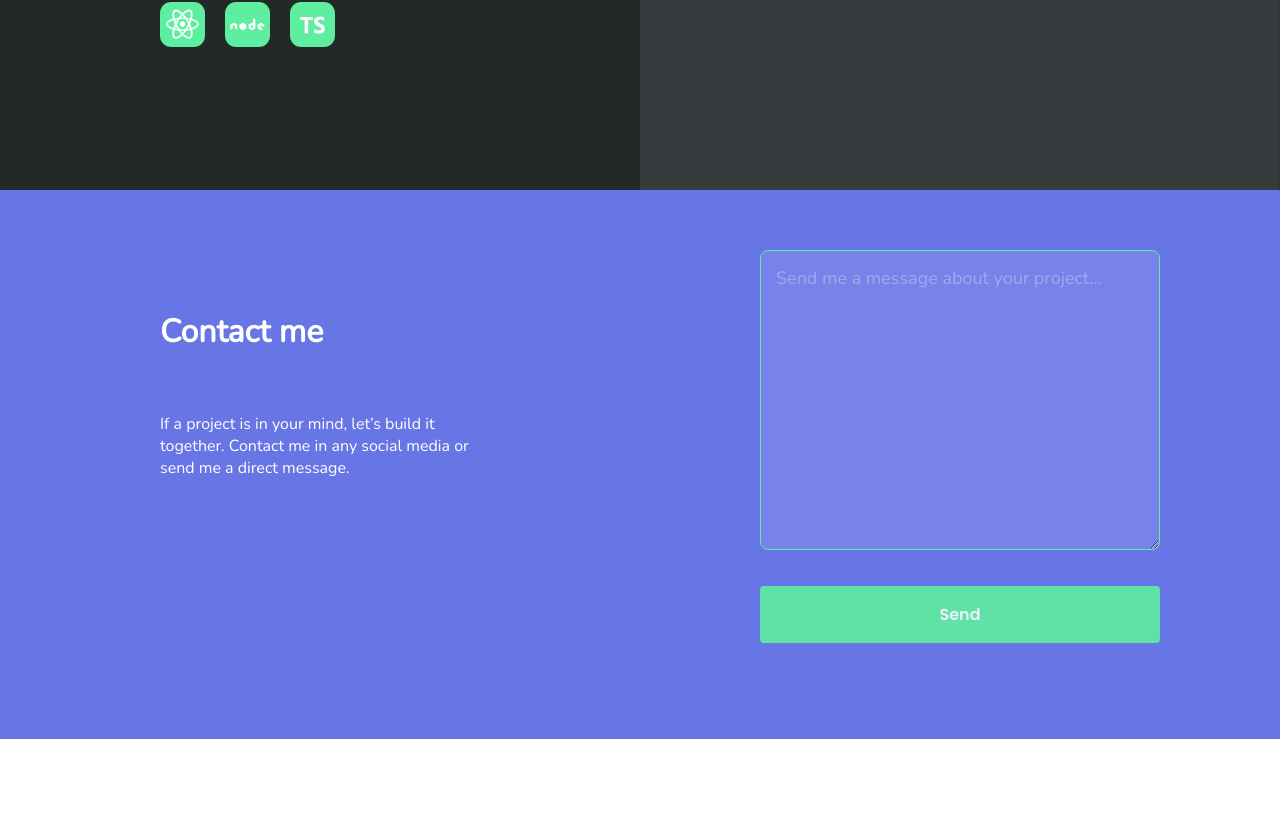
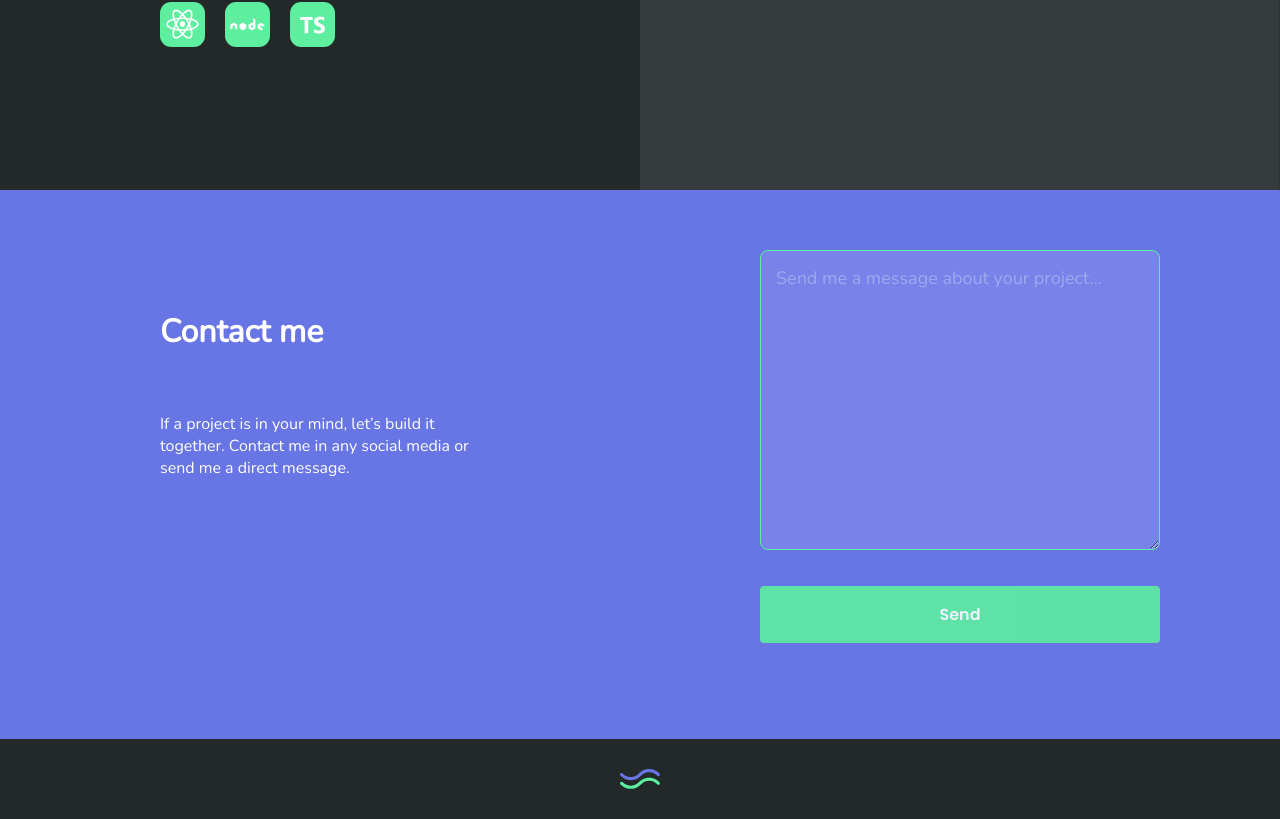
Before and after one commit to vinisaveg/portfolio, a React (Create React App) app: page / in a window 1280 px wide. Shown: the part 2738-3557 px from the top of the page. Before the commit the page ends 3477 px from the top, so only its background shows below. Built offline with nearby package versions, Linux system fonts and the light colour scheme.

Commit message:
footer component :shoe:

```diff
--- a/src/App.tsx
+++ b/src/App.tsx
@@ -13,6 +13,7 @@ import Workflow from './components/Workflow/Workflow.component';
 import MyWork from './components/MyWork/MyWork.component';
 import About from './components/About/About.component';
 import Contact from './components/Contact/Contact.component';
+import Footer from './components/Footer/Footer.component';
 
 const App: FunctionComponent = () => {
     return (
@@ -39,6 +40,8 @@ const App: FunctionComponent = () => {
                     <About />
 
                     <Contact />
+
+                    <Footer />
                 </Wrapper>
             </ThemeProvider>
         </>
--- /dev/null
+++ b/src/components/Footer/Footer.component.tsx
@@ -0,0 +1,21 @@
+import React, { FunctionComponent } from 'react';
+import { Wrapper } from '../../styles/shared/Wrapper';
+import { LogoIcon } from './styles';
+
+import Logo from '../../assets/logo/logo.svg';
+
+const Footer: FunctionComponent = () => {
+    return (
+        <Wrapper
+            width="100%"
+            height="80px"
+            flexDirection="row"
+            alignItems="center"
+            justifyContent="center"
+        >
+            <LogoIcon src={Logo} />
+        </Wrapper>
+    );
+};
+
+export default Footer;
--- /dev/null
+++ b/src/components/Footer/styles.ts
@@ -0,0 +1,5 @@
+import styled from 'styled-components';
+
+export const LogoIcon = styled.img`
+    width: 40px;
+`;
```
